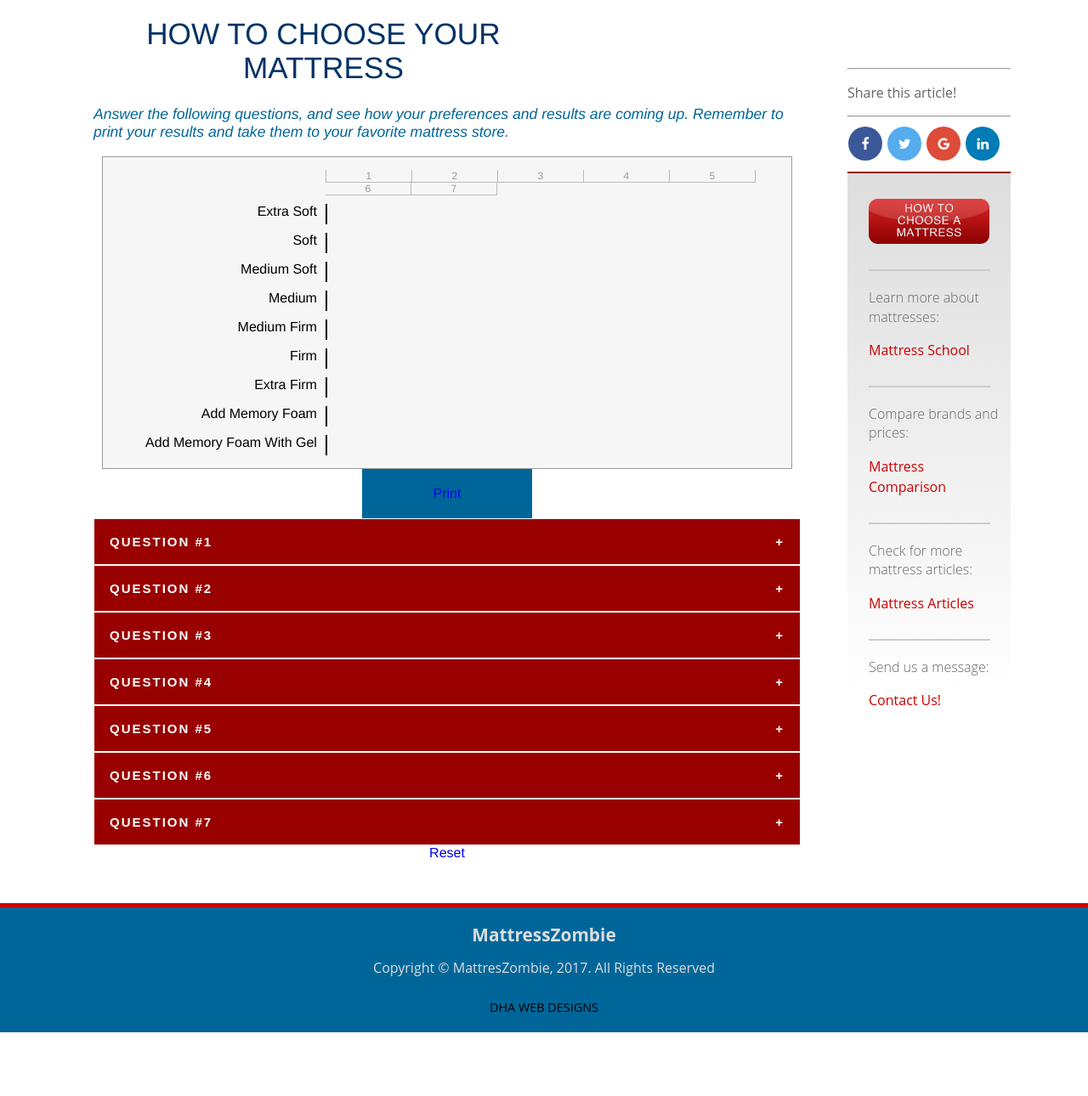
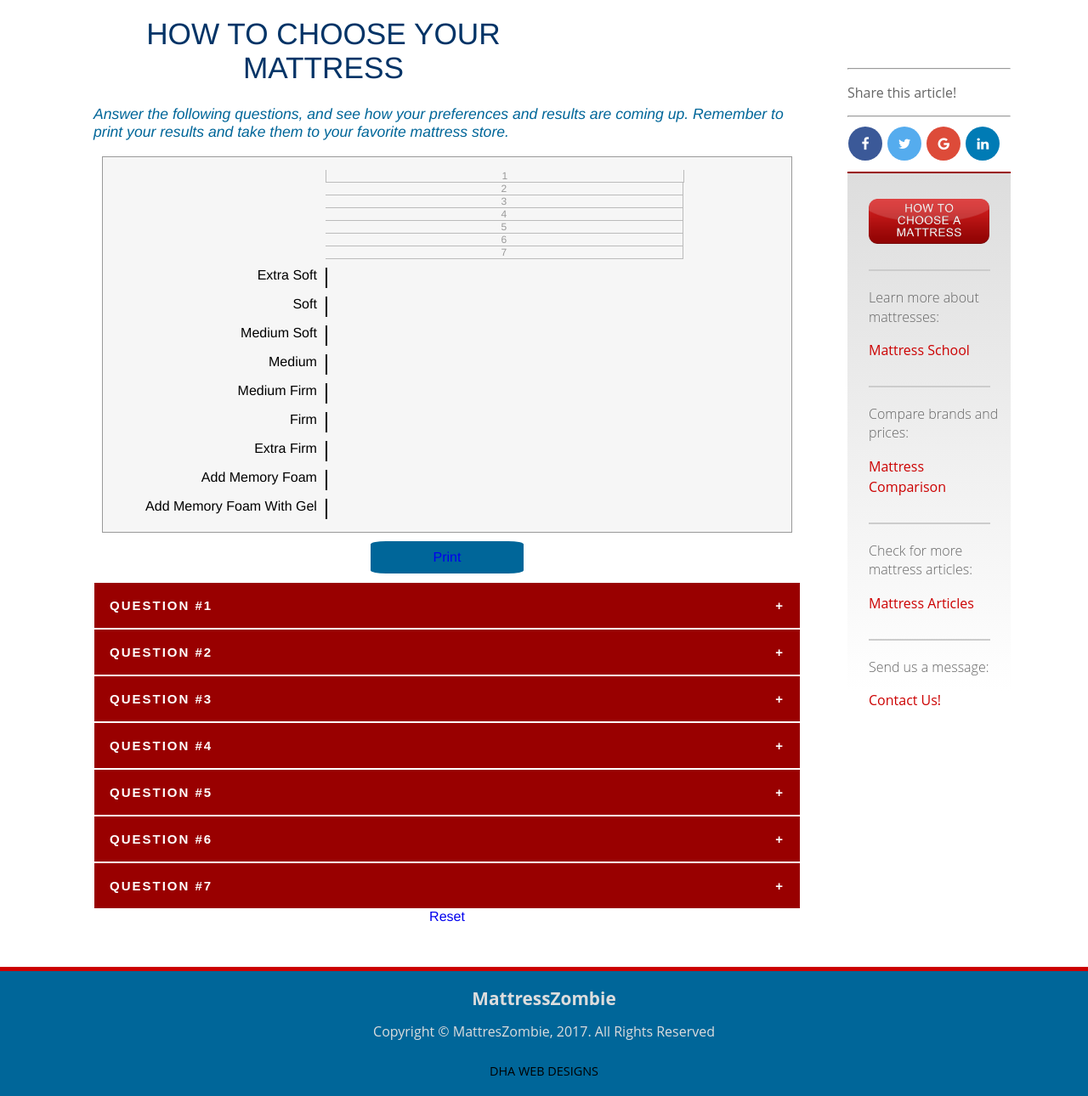
Before and after one commit to Danellita/Zombie, a PHP site: page /how-to-choose-a-mattress2.php in a window 1280 px wide. Shown: the part 318-1608 px from the top of the page at 85% size. Before the commit the page ends 1533 px from the top, so only its background shows below. Run offline with PHP 8.4, Linux system fonts and the light colour scheme; some libraries are stand-ins or nearby versions.

Commit message:
questionary4

```diff
--- a/CCS/mattress_zombie.css
+++ b/CCS/mattress_zombie.css
@@ -719,7 +719,7 @@ li {
 
 			.mattressscoretick {
 				float: left;
-				width: 100px;
+				width: 420px;
 				text-align: center;
 				font-size: 12px;
 				color: #999999;
--- a/how-to-choose-a-mattress2.php
+++ b/how-to-choose-a-mattress2.php
@@ -123,7 +123,7 @@ div.panel {
 	</div>
 
 		<!--Print buttom-->
-		<div style="text-align: center; margin: 30px; display: block; padding: 20px; background-color: #006699; color: #fff; width: 160px; margin: auto;">
+		<div style="text-align: center; margin: 30px; display: block; padding: 10px; background-color: #006699; color: #fff; width: 160px; margin: 10px auto; border-radius: 10%;">
 			<a href="javascript:printResults();">Print</a>
 		</div>
                 <!--prueba-->
```
